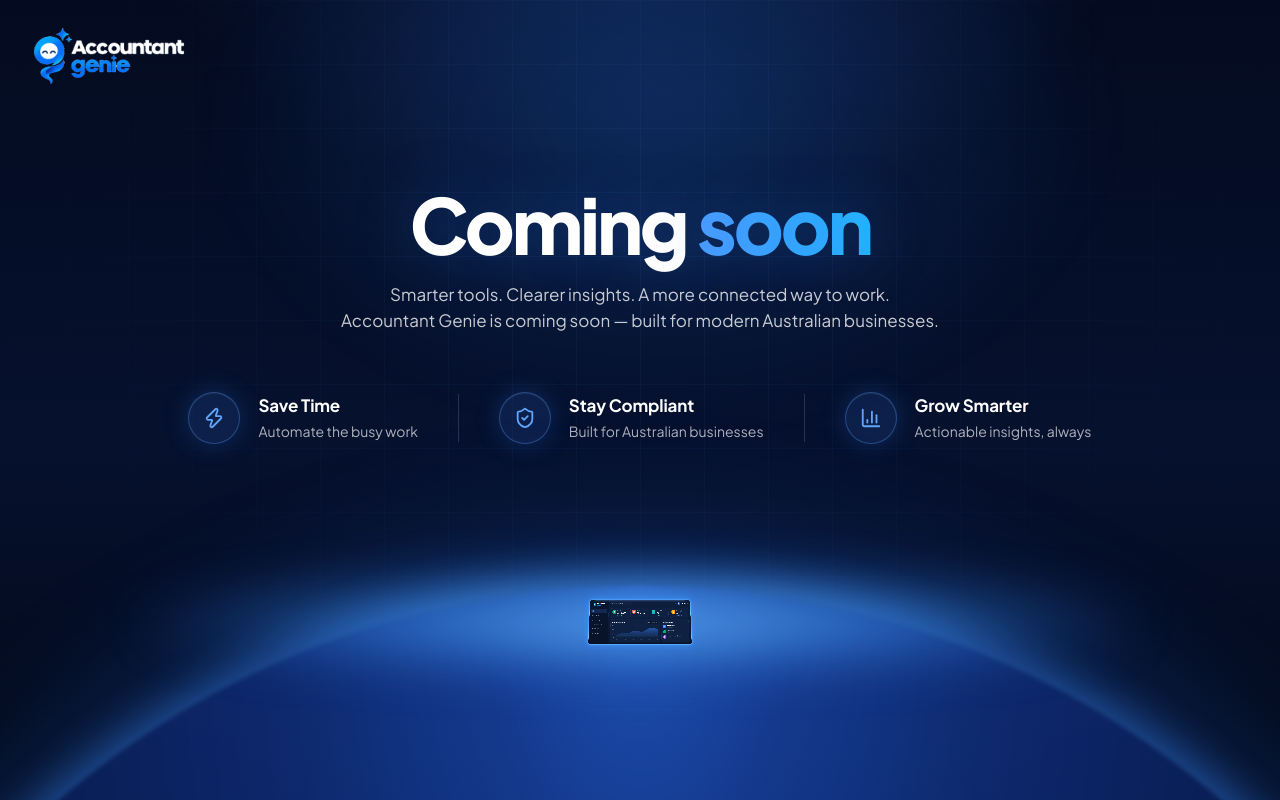
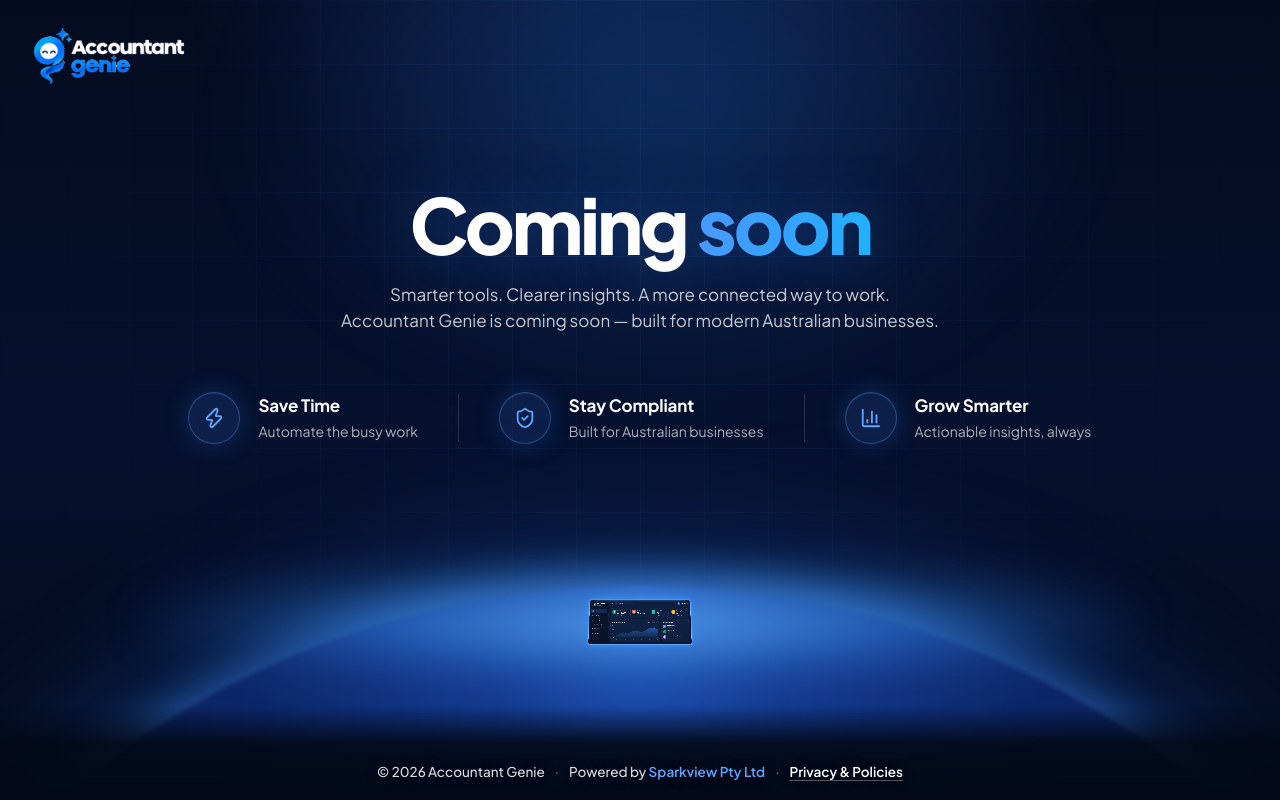
Before and after one commit to jasbinder-xtecglobal/accountantgenie-website, a Next.js app: page / in a window 1280 px wide. Built offline with nearby package versions, Linux system fonts and the light colour scheme; a web font is replaced by a local one.

Commit message:
Add footer to ComingSoon component and update Footer with full company name

```diff
--- a/components/ComingSoon.tsx
+++ b/components/ComingSoon.tsx
@@ -577,6 +577,52 @@ export default function ComingSoon() {
         </div>
       </section>
 
+      {/* Footer — pinned to the bottom edge, fading in over the cut-off dashboard */}
+      <footer
+        className="cs-footer"
+        style={{
+          position: "absolute",
+          left: 0,
+          right: 0,
+          bottom: 0,
+          zIndex: 2,
+          padding: "56px 32px 18px",
+          background: "linear-gradient(180deg, rgba(3,9,24,0) 0%, rgba(3,9,24,0.92) 40%, #030918 100%)",
+          pointerEvents: "none",
+        }}
+      >
+        <div
+          className="cs-wrap cs-footer-row"
+          style={{
+            display: "flex",
+            alignItems: "center",
+            justifyContent: "center",
+            gap: 10,
+            flexWrap: "wrap",
+            textAlign: "center",
+            fontSize: 13.5,
+            fontWeight: 500,
+            color: "rgba(255,255,255,0.86)",
+            textShadow: "0 1px 12px rgba(0,0,0,0.6)",
+            pointerEvents: "auto",
+          }}
+        >
+          <span>© 2026 Accountant Genie</span>
+          <span aria-hidden style={{ opacity: 0.5 }}>·</span>
+          <span>
+            Powered by <span style={{ color: BLUE_SOFT, fontWeight: 600 }}>Sparkview Pty Ltd</span>
+          </span>
+          <span aria-hidden className="cs-footer-dot" style={{ opacity: 0.5 }}>·</span>
+          <Link
+            href="/policies"
+            className="cs-footer-link"
+            style={{ color: "#fff", textDecoration: "underline", textUnderlineOffset: 3, textDecorationColor: "rgba(255,255,255,0.35)", fontWeight: 600 }}
+          >
+            Privacy &amp; Policies
+          </Link>
+        </div>
+      </footer>
+
       <style>{`
         .cs-wrap { width: 100%; max-width: 1440px; margin: 0 auto; }
         .cs-rise { animation: ab-rise 0.8s cubic-bezier(0.22, 1, 0.36, 1) both; }
@@ -590,6 +636,8 @@ export default function ComingSoon() {
         }
         .cs-draw { stroke-dasharray: 900; stroke-dashoffset: 900; animation: ab-draw 2s 0.8s cubic-bezier(0.22,1,0.36,1) forwards; }
         .cs-divider { width: 1px; height: 48px; background: rgba(255,255,255,0.14); margin: 0 40px; flex-shrink: 0; }
+        .cs-footer-link { transition: color 0.15s ease; }
+        .cs-footer-link:hover { color: #fff !important; text-decoration-color: #7CC0FF !important; }
 
         /* Product visual: fixed ${DASH_W}px layout, scaled to the column width.
            .cs-visual is a size container so 100cqw = its width. The stage
@@ -645,6 +693,9 @@ export default function ComingSoon() {
           .cs-feature > span:last-child > span:last-child { font-size: 13px !important; line-height: 1.4; }
           .cs-divider { display: block; height: 140px; margin: 0 !important; align-self: stretch; }
           .cs-showcase { margin-top: 44px !important; }
+          .cs-footer { padding: 36px 24px 14px !important; }
+          .cs-footer-row { font-size: 12.5px !important; row-gap: 6px !important; }
+          .cs-footer-dot { display: none; }
           .cs-visual { padding: 0 20px !important; }
           /* Compact dashboard, cut off by the page edge, glow bleeding past the sides */
           .cs-stage { height: calc(100cqw * 0.95); min-height: 0; overflow: hidden; padding: 40px 80px 0; margin: 0 -80px; }
--- a/components/Footer.tsx
+++ b/components/Footer.tsx
@@ -354,7 +354,7 @@ export default function Footer() {
               }}
             >
               <Sparkles size={12} strokeWidth={2.2} color="#60A5FA" aria-hidden />
-              Powered by <span style={{ color: "#60A5FA", fontWeight: 600 }}>Sparkview</span>
+              Powered by <span style={{ color: "#60A5FA", fontWeight: 600 }}>Sparkview Pty Ltd</span>
             </span>
           </div>
 
```
Also changed, not shown: .playwright-mcp/page-2026-09-18T05-58-05-740Z.yml (added), 1 other file (tests, documents, lock files or other folders).
